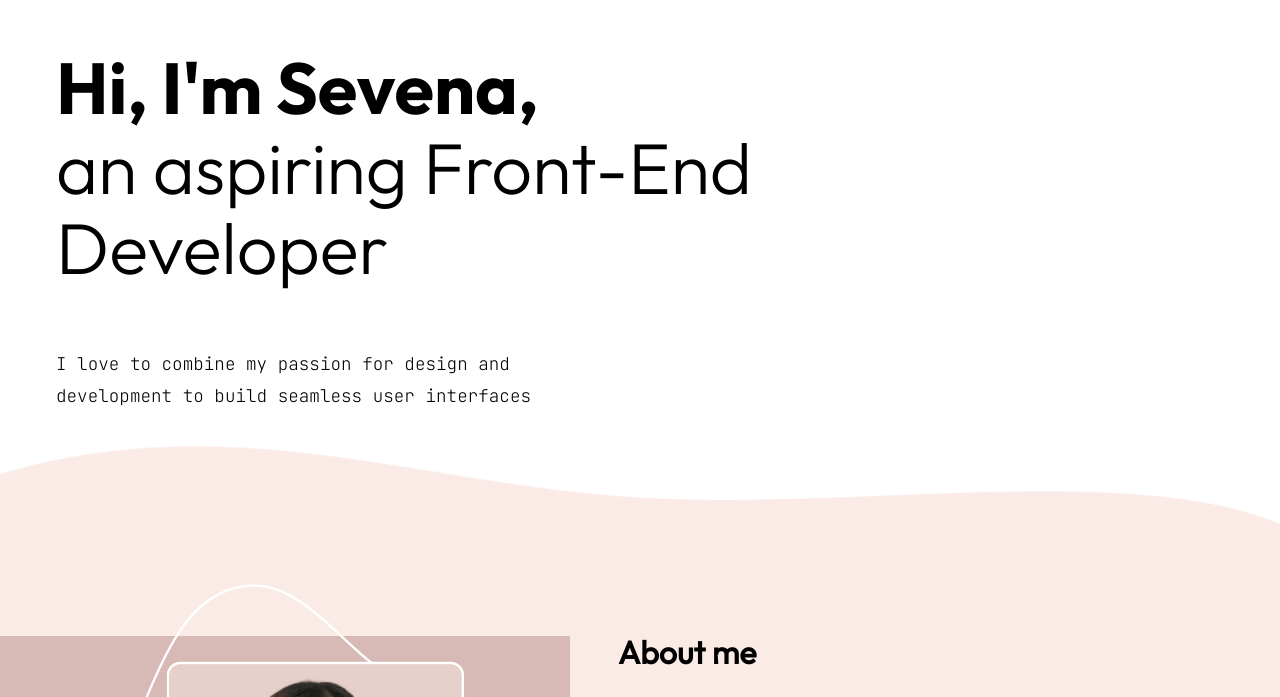
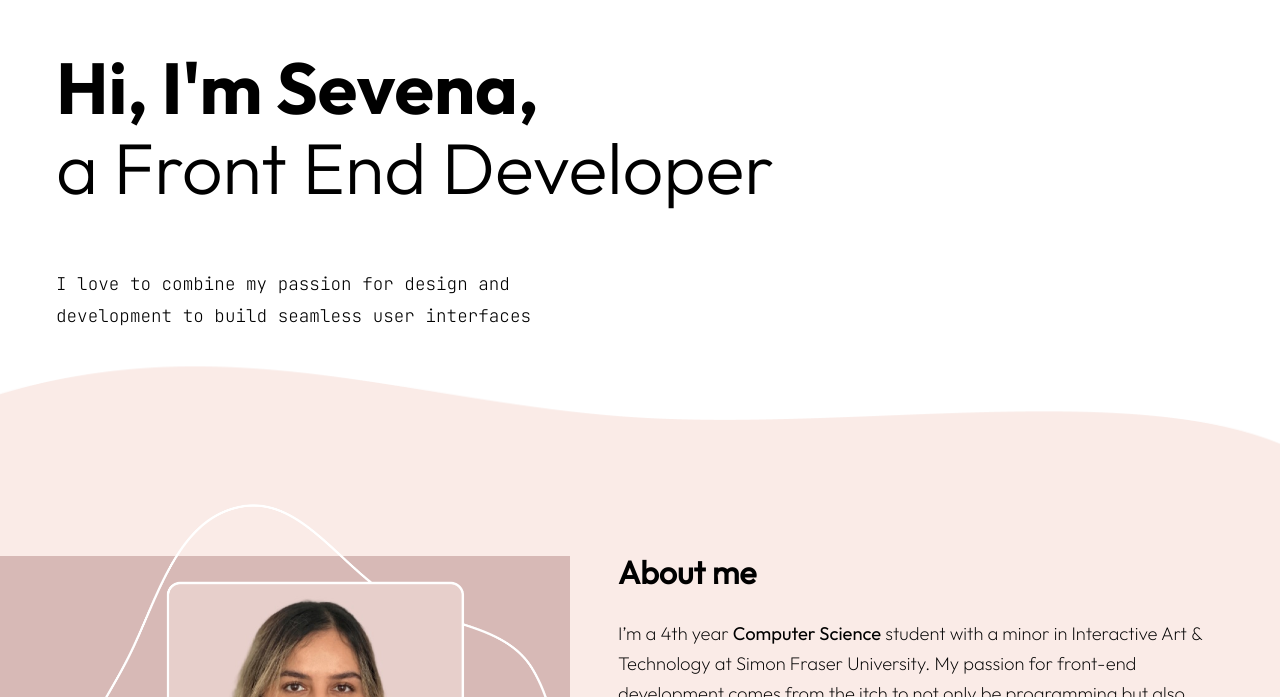
Before and after one commit to sevena-s/Portfolio, a plain HTML site: page index.html in a window 1280 px wide. Shown: the part 94-791 px from the top of the page. Drawn offline with Linux system fonts and the light colour scheme.

Commit message:
updated title name

```diff
--- a/index.html
+++ b/index.html
@@ -31,7 +31,7 @@
         <div class="heading-description">
             <div class="intro">
                 <h1 class="name">Hi, I'm Sevena,</h1>
-                <h1 class="dev-text">an aspiring Front-End Developer</h1>
+                <h1 class="dev-text">a Front End Developer</h1>
             </div>
             <p class="intro-paragraph sub-title-text">I love to combine my passion for design and development to build
                 seamless user
```
